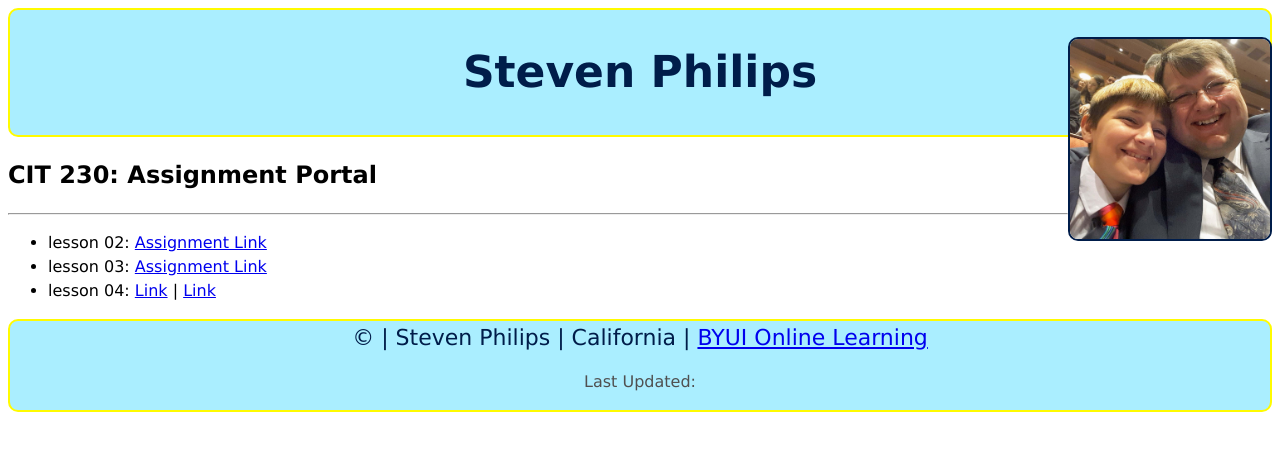
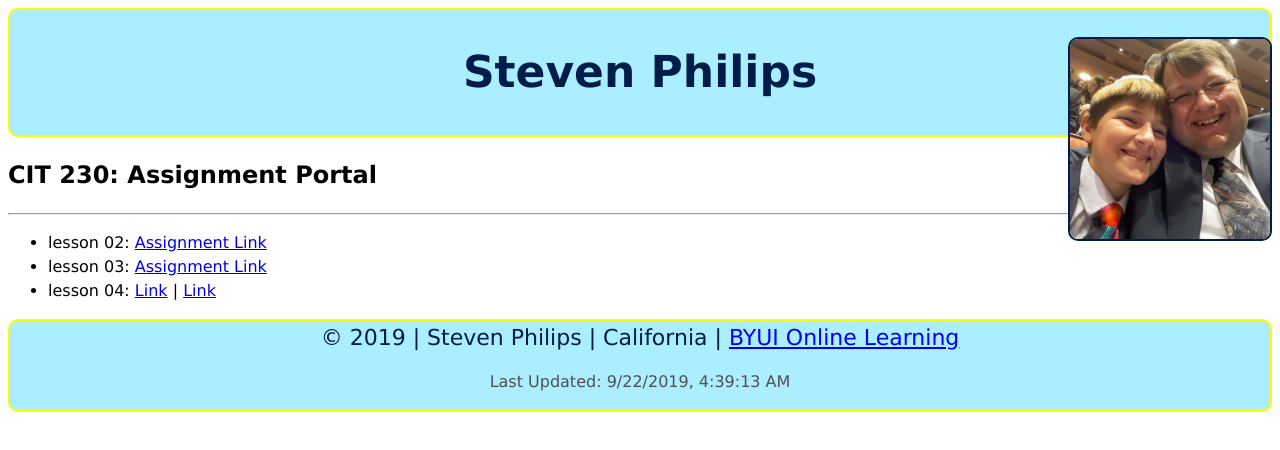
Before and after one commit to iimpact75/iimpact75.github.io, a plain HTML site: page index.html in a window 1280 px wide. Drawn offline with Linux system fonts and the light colour scheme.

Commit message:
Final Load

```diff
--- a/js/thisyear.js
+++ b/js/thisyear.js
@@ -1,2 +1,2 @@
-var year=new Date();
-document.getElementById(thisyear).toContext = new year.getFullYear(year);
+var yearnow = new Date();
+document.getElementById('thisyear').innerHTML = yearnow.getFullYear();
--- a/js/updatednow.js
+++ b/js/updatednow.js
@@ -1,2 +1,2 @@
-const options = (weeday: 'long', day: 'numeric', month: 'long', year: 'numeric', hours: 'numeric', minutes: 'numeric', seconds: 'numeric');
-document.getElementById('updated').textContent = new Date(document.lastModified).toLocaleString('en-US', options);
+const options = {weeday: 'long', day: 'numeric', month: 'numeric', year: 'numeric', hours: 'numeric', minutes: 'numeric', seconds: 'numeric'};
+document.getElementById('updatednow').textContent = new Date(document.lastModified).toLocaleString(options);
```
Also changed, not shown: index.html (+4 -1 lines).
